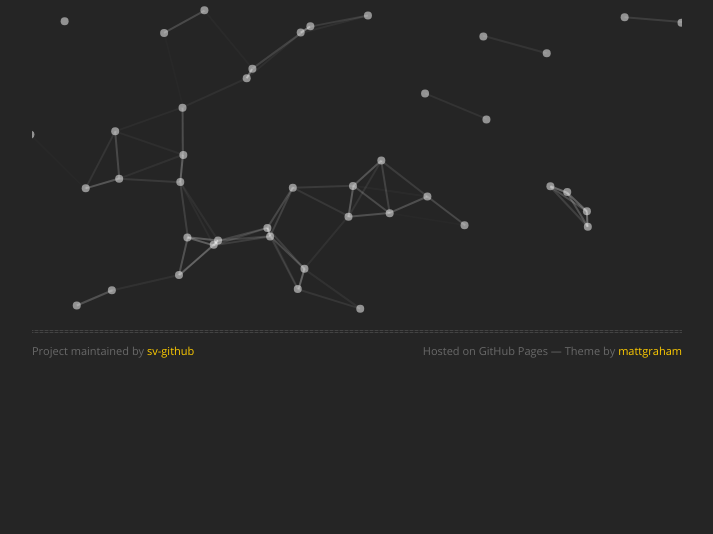
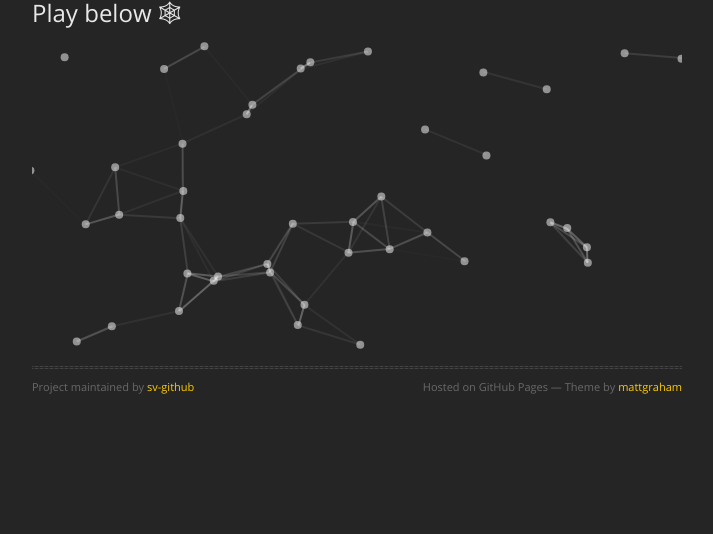
Before and after one commit to sv-github/gh-page-test, a Jekyll site: the page built from index.markdown, in a window 1280 px wide. Shown: the part 719-1253 px from the top of the page, without its empty margins (283-996 px from the left). Built offline with Jekyll 4.4.1, drawn with Linux system fonts in a browser that asks for light colours; our own code applies the rules of GitHub Pages for plain Markdown files; before the commit the page ends 1217 px from its top, so only the background shows below that.

Commit message:
add 'play' heading

```diff
--- a/index.markdown
+++ b/index.markdown
@@ -12,3 +12,5 @@ Greetings.
 Stay comfy :)
 
 ![Snow Comfort](snow_comfy.gif)
+
+## Play below 🕸
```
